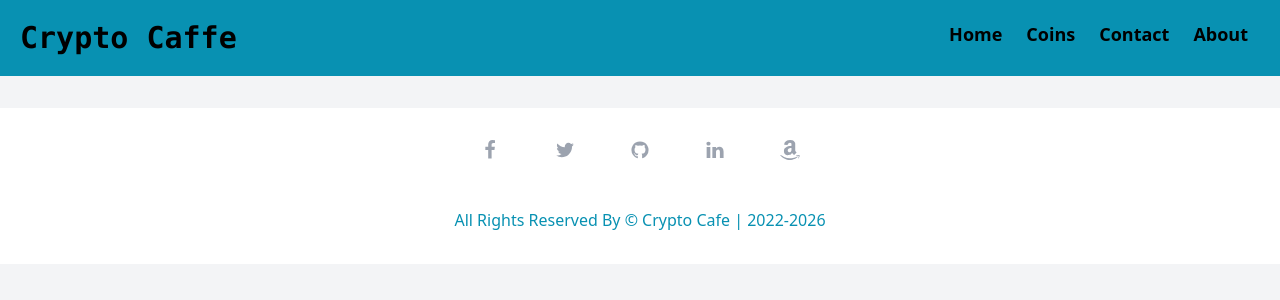
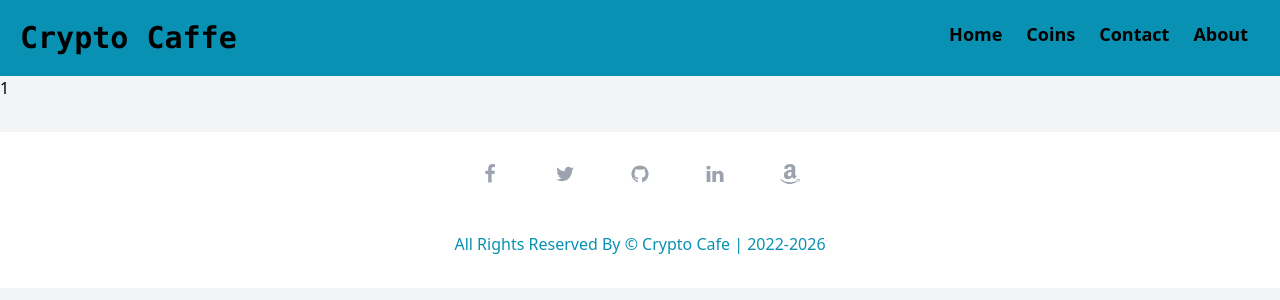
Before and after one commit to RiyaadHossain/Crypto-Caffe, a React (Create React App) app: page /coin-details/1 in a window 1280 px wide. Shown: the top 300 px of the page. Built offline with nearby package versions, Linux system fonts and the light colour scheme.

Commit message:
Coin-details page showing accurately

```diff
--- a/src/App.js
+++ b/src/App.js
@@ -7,6 +7,7 @@ import Header from './components/Header/Header'
 import Footer from './components/Footer/Footer'
 import Homepage from './components/Homepage/Homepage'
 import CoinDetails from './components/CoinDetails/CoinDetails'
+import NotFound from './components/NotFound/NotFound'
 
 const App = () => {
   return (
@@ -15,9 +16,10 @@ const App = () => {
       <Routes>
         <Route path='/' element={<Homepage/> }/>
         <Route path='/coins' element={<Coins/> }/>
-        <Route path='/coindetails/:id' element={<CoinDetails />}/>
+        <Route path='/coin-details/:id' element={<CoinDetails />}/>
         <Route path='/contact' element={<Contact />} />
         <Route path='/about' element={<About/> }/>
+        <Route path='*' element={<NotFound/> }/>
       </Routes>
       <Footer/>
     </div>
--- a/src/components/CoinDetails/CoinDetails.js
+++ b/src/components/CoinDetails/CoinDetails.js
@@ -0,0 +1,13 @@
+import React from 'react';
+import { useParams } from 'react-router-dom';
+
+const CoinDetails = () => {
+    const {id} = useParams()
+    return (
+        <div>
+            <h1>{id}</h1>
+        </div>
+    );
+};
+
+export default CoinDetails;
```
